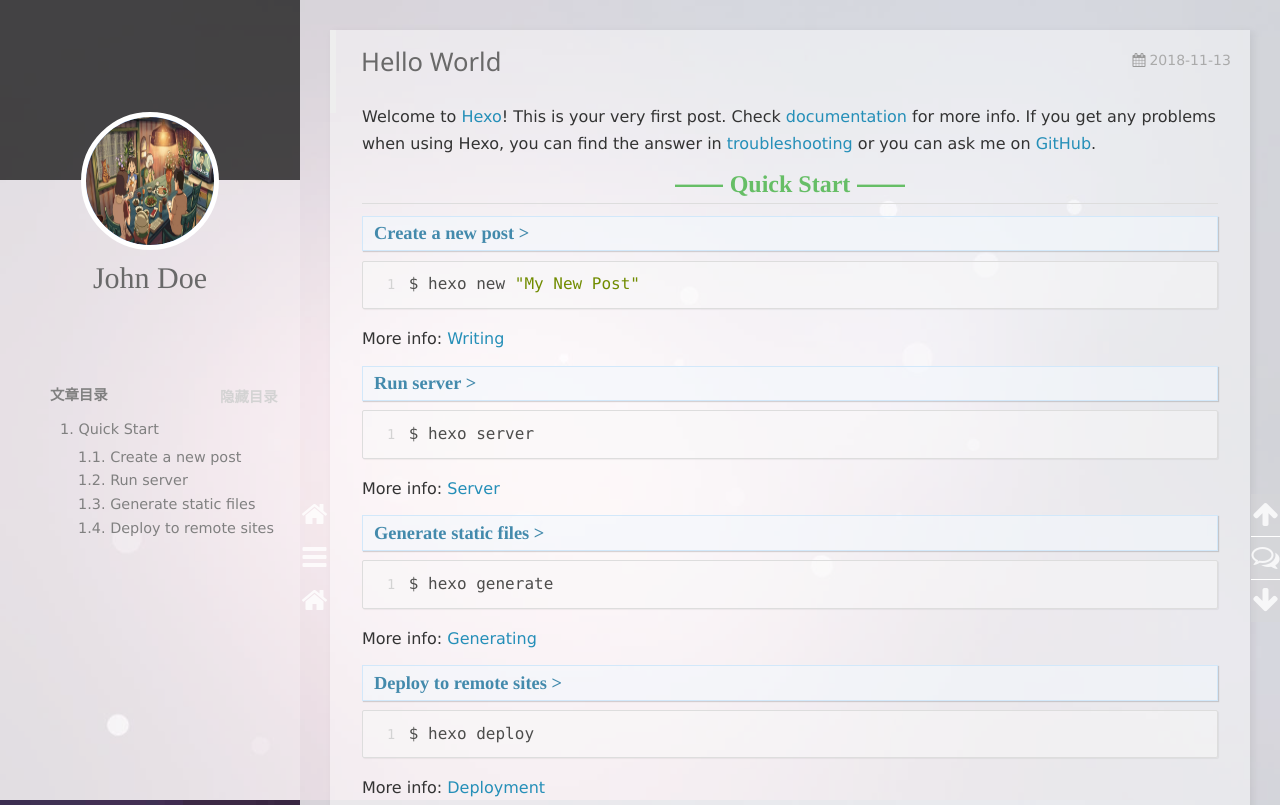
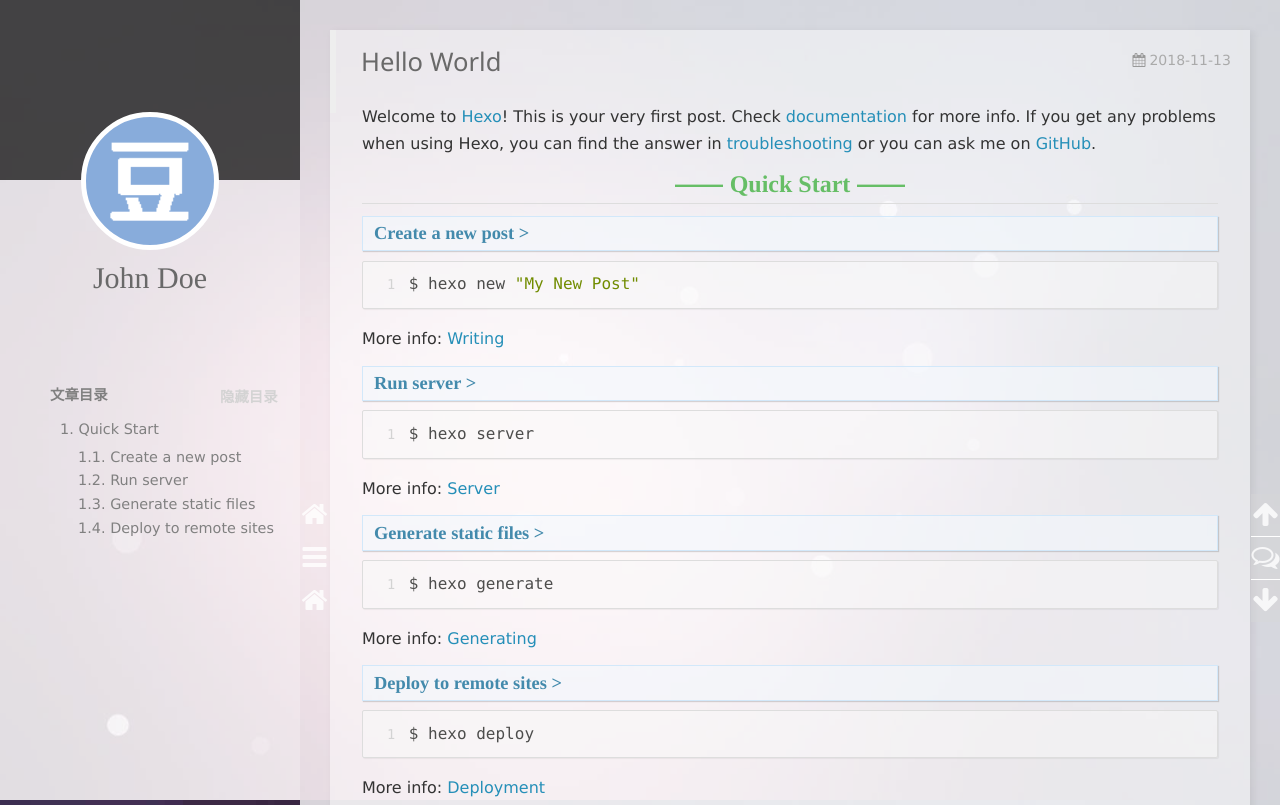
Before and after one commit to Cenno/Cenno.github.io, a plain HTML site: page 2018/11/13/hello-world/index.html in a window 1280 px wide. Shown: the top 805 px of the page. Drawn offline with nearby package versions, Linux system fonts and the light colour scheme; some packages are replaced by stand-ins of ours; a script that the page names is missing.

Commit message:
Site updated: 2018-11-13 22:59:45

```diff
--- a/2018/11/13/hello-world/index.html
+++ b/2018/11/13/hello-world/index.html
@@ -97,7 +97,7 @@
 <div class="intrude-less">
     <header id="header" class="inner">
         <a href="/" class="profilepic">
-            <img src="/img/ti.jpg" class="animated zoomIn">
+            <img src="/img/db.png" class="animated zoomIn">
         </a>
         <hgroup>
           <h1 class="header-author"><a href="/">John Doe</a></h1>
@@ -222,7 +222,7 @@
     <div class="intrude-less">
         <header id="header" class="inner">
             <a href="/" class="profilepic">
-                <img src="/img/ti.jpg" class="animated zoomIn">
+                <img src="/img/db.png" class="animated zoomIn">
             </a>
             <hgroup>
               <h1 class="header-author"><a href="/" title="回到主页">John Doe</a></h1>
```
Also changed, not shown: archives/2018/11/index.html (+2 -2 lines), archives/2018/index.html (+2 -2 lines), archives/index.html (+2 -2 lines), index.html (+2 -2 lines), img/db.png (renamed from img/豆瓣.png).
